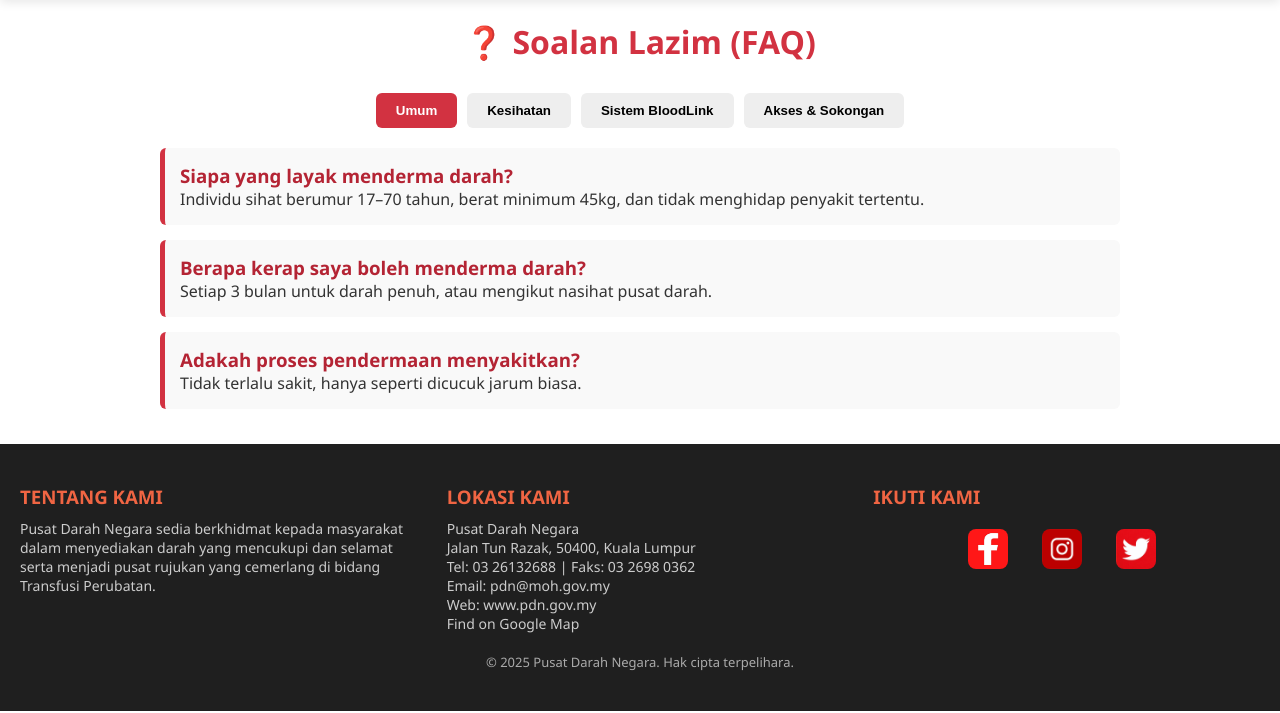
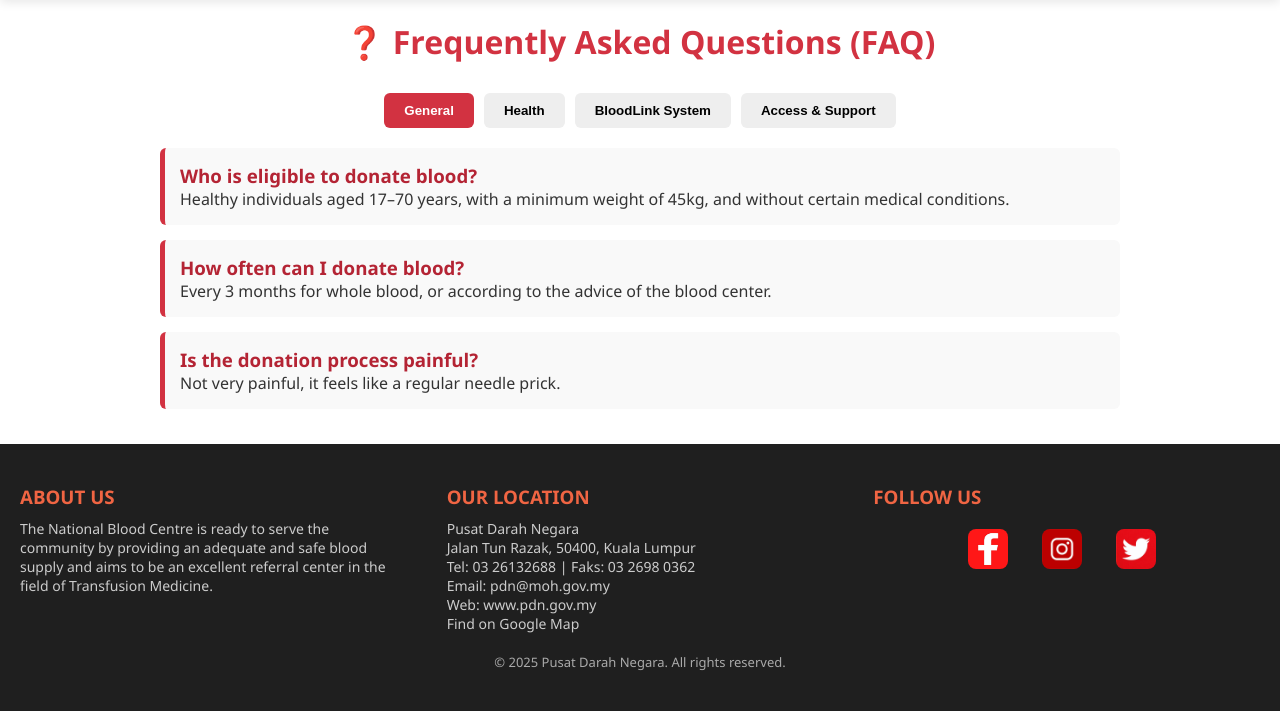
Before and after one commit to Mizazamri/project, a PHP site: page /faq.php in a window 1280 px wide. Shown: the part 87-800 px from the top of the page. Run offline with PHP 8.4, Linux system fonts and the light colour scheme.

Commit message:
check again

```diff
--- a/add-donation.php
+++ b/add-donation.php
@@ -196,7 +196,7 @@ if ($_SERVER["REQUEST_METHOD"] === "POST") {
     <a href="admin-home.php">Home</a>
     <a class="active" href="add-donation.php">Add Donation</a>
     <a href="add-event.php">Add Event</a>
-    <a href="#">About Us</a>
+    <a href="">About Us</a>
   </nav>
 </header>
 
--- a/connect.php
+++ b/connect.php
@@ -1,10 +1,10 @@
 <?php
-$servername = "localhost:8080";
+$servername = "localhost";
 $username = "bloodlink";
 $password = "1234";
 $dbname = "project_bloodlink";
 
-$conn = new mysqli($servername, $username, $password, $dbname);
+$conn = new mysqli("localhost", "bloodlink", "1234", "project_bloodlink", 3307);
 
 if($conn->connect_error){
     die("Connection failed: " . $conn->connect_error);
--- a/event.php
+++ b/event.php
@@ -18,6 +18,7 @@ if (isset($_GET['state']) || isset($_GET['district'])) {
             LEFT JOIN event_management em ON e.event_id = em.event_id
             WHERE 1=1";
 
+
     $params = [];
     $types = "";
 
@@ -31,6 +32,8 @@ if (isset($_GET['state']) || isset($_GET['district'])) {
         $params[] = $district;
         $types .= "s";
     }
+
+    $sql .= " ORDER BY e.event_date DESC, e.starttime DESC";
 
     $stmt = $conn->prepare($sql);
     if (!empty($params)) {
--- a/faq.php
+++ b/faq.php
@@ -65,65 +65,65 @@
 <?php include("navbar.php") ?>
 
 <div class="container">
-
-  <h1>❓ Soalan Lazim (FAQ)</h1>
+<h1>❓ Frequently Asked Questions (FAQ)</h1>
 
   <div class="tabs">
-    <button class="tab-button active" onclick="showTab('general')">Umum</button>
-    <button class="tab-button" onclick="showTab('health')">Kesihatan</button>
-    <button class="tab-button" onclick="showTab('system')">Sistem BloodLink</button>
-    <button class="tab-button" onclick="showTab('support')">Akses & Sokongan</button>
+    <button class="tab-button active" onclick="showTab('general')">General</button>
+    <button class="tab-button" onclick="showTab('health')">Health</button>
+    <button class="tab-button" onclick="showTab('system')">BloodLink System</button>
+    <button class="tab-button" onclick="showTab('support')">Access & Support</button>
   </div>
 
+  <!-- GENERAL -->
   <div id="general" class="faq-content active">
     <div class="faq-item">
-      <h3>Siapa yang layak menderma darah?</h3>
-      <p>Individu sihat berumur 17–70 tahun, berat minimum 45kg, dan tidak menghidap penyakit tertentu.</p>
+      <h3>Who is eligible to donate blood?</h3>
+      <p>Healthy individuals aged 17–70 years, with a minimum weight of 45kg, and without certain medical conditions.</p>
     </div>
     <div class="faq-item">
-      <h3>Berapa kerap saya boleh menderma darah?</h3>
-      <p>Setiap 3 bulan untuk darah penuh, atau mengikut nasihat pusat darah.</p>
+      <h3>How often can I donate blood?</h3>
+      <p>Every 3 months for whole blood, or according to the advice of the blood center.</p>
     </div>
     <div class="faq-item">
-      <h3>Adakah proses pendermaan menyakitkan?</h3>
-      <p>Tidak terlalu sakit, hanya seperti dicucuk jarum biasa.</p>
+      <h3>Is the donation process painful?</h3>
+      <p>Not very painful, it feels like a regular needle prick.</p>
     </div>
   </div>
 
+  <!-- HEALTH -->
   <div id="health" class="faq-content">
     <div class="faq-item">
-      <h3>Adakah selamat untuk menderma darah semasa haid?</h3>
-      <p>Tidak digalakkan. Tunggu 3 hari selepas haid berakhir.</p>
+      <h3>Is it safe to donate blood during menstruation?</h3>
+      <p>Not recommended. Please wait 3 days after your period ends.</p>
     </div>
     <div class="faq-item">
-      <h3>Adakah darah saya akan diuji?</h3>
-      <p>Ya. Semua darah diuji untuk penyakit berjangkit seperti HIV, Hepatitis B & C.</p>
+      <h3>Will my blood be tested?</h3>
+      <p>Yes. All donated blood is screened for infectious diseases such as HIV, Hepatitis B & C.</p>
     </div>
     <div class="faq-item">
-      <h3>Apa yang perlu saya buat selepas menderma?</h3>
-      <p>Rehat secukupnya, minum air, elakkan aktiviti berat 6–8 jam.</p>
+      <h3>What should I do after donating?</h3>
+      <p>Get enough rest, drink water, and avoid heavy activities for 6–8 hours.</p>
     </div>
   </div>
 
+  <!-- SYSTEM -->
   <div id="system" class="faq-content">
     <div class="faq-item">
-      <h3>Bagaimana untuk melihat sejarah pendermaan saya?</h3>
-      <p>Log masuk dan pergi ke halaman "View History".</p>
+      <h3>How can I view my donation history?</h3>
+      <p>Log in and go to the "View History" page.</p>
     </div>
     <div class="faq-item">
-      <h3>Bolehkah saya tukar maklumat profil?</h3>
-      <p>Ya, pergi ke halaman "Profile" dan klik "Edit".</p>
+      <h3>Can I change my profile information?</h3>
+      <p>Yes, go to the "Profile" page and click "Edit".</p>
     </div>
-    <div class="faq-item">
-      <h3>Apa itu kad CUE?</h3>
-      <p>Kad pengecualian sukarela jika penderma rasa darah tidak selamat untuk didermakan.</p>
-    </div>
+
   </div>
 
+  <!-- SUPPORT -->
   <div id="support" class="faq-content">
     <div class="faq-item">
-      <h3>Bagaimana saya tahu ada kempen darah berhampiran?</h3>
-      <p>Semak di halaman "Event", atau ikuti kami di Instagram.</p>
+      <h3>How do I know if there’s a blood donation campaign near me?</h3>
+      <p>Check the "Event" page or follow us on Instagram.</p>
     </div>
   </div>
 </div>
--- a/footer.html
+++ b/footer.html
@@ -89,14 +89,14 @@
 <footer>
     <div class="footer-container">
       <div class="footer-column">
-        <h3>TENTANG KAMI</h3>
+        <h3>ABOUT US</h3>
         <p>
-          Pusat Darah Negara sedia berkhidmat kepada masyarakat dalam menyediakan darah yang mencukupi dan selamat serta menjadi pusat rujukan yang cemerlang di bidang Transfusi Perubatan.
+          The National Blood Centre is ready to serve the community by providing an adequate and safe blood supply and aims to be an excellent referral center in the field of Transfusion Medicine.
         </p>
       </div>
 
       <div class="footer-column">
-        <h3>LOKASI KAMI</h3>
+        <h3>OUR LOCATION</h3>
         <p>Pusat Darah Negara<br>Jalan Tun Razak, 50400, Kuala Lumpur</p>
         <p>Tel: 03 26132688 | Faks: 03 2698 0362</p>
         <p>Email: <a href="mailto:pdn@moh.gov.my">pdn@moh.gov.my</a></p>
@@ -105,7 +105,7 @@
       </div>
 
       <div class="footer-column">
-        <h3>IKUTI KAMI</h3>
+        <h3>FOLLOW US</h3>
         <div class="social-icons">
           <a href="https://www.facebook.com/PusatDarahNegaraKementerianKesihatanMalaysia/" target="_blank">
             <img src="image/bFacebook.jpg" alt="bFacebook" />
@@ -121,7 +121,7 @@
     </div>
 
     <div class="footer-bottom">
-      &copy; 2025 Pusat Darah Negara. Hak cipta terpelihara.
+      &copy; 2025 Pusat Darah Negara. All rights reserved.
     </div>
 
 </footer>
```
Also changed, not shown: admin-home.php (+1 -36 lines), benefit.php (+20 -20 lines), findoutmore.php (+40 -36 lines).
